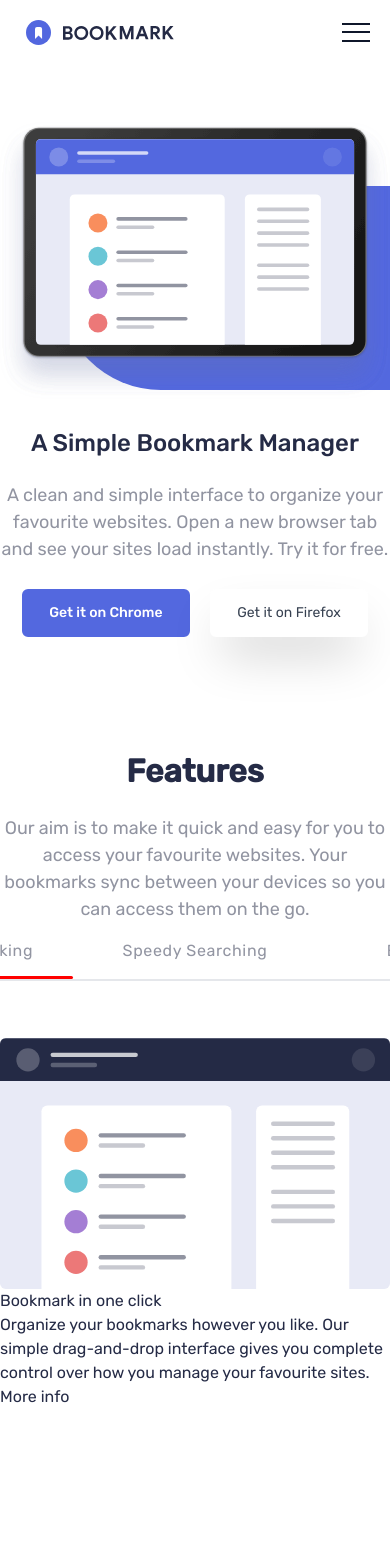
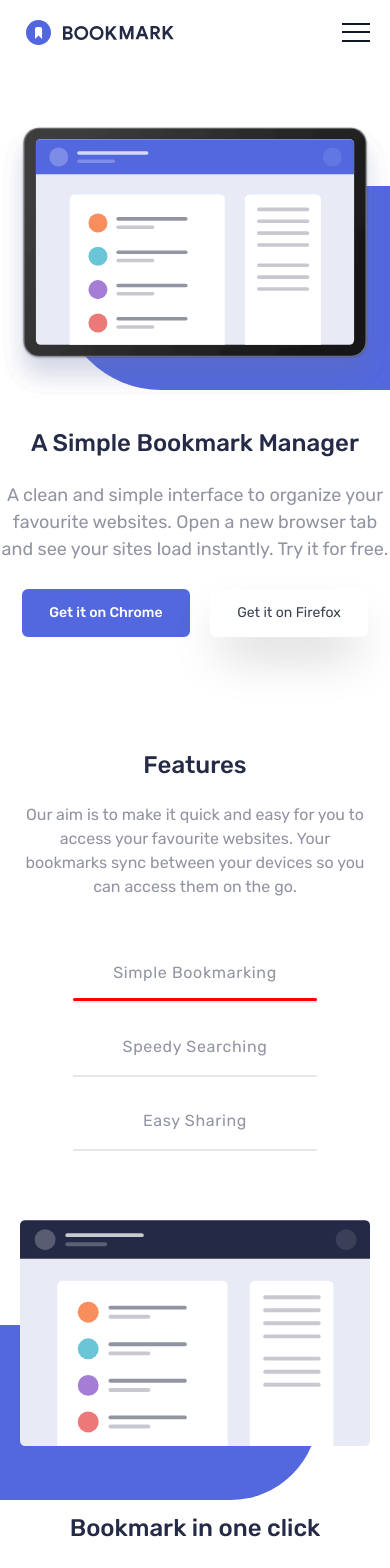
Before and after one commit to SkivaDev/frontendMentor-bookmark-landing-page, a React (Vite) app: page / in a window 390 px wide. Shown: the top 1568 px of the page. Before the commit the page ends 1409 px from the top, so only its background shows below. Built offline with nearby package versions, Linux system fonts and the light colour scheme.

Commit message:
feat(containers): :lipstick: add responsive design to Features.jsx

```diff
--- a/src/containers/Features.jsx
+++ b/src/containers/Features.jsx
@@ -11,22 +11,21 @@ function Features() {
   const [featureNum, setFeatureNum] = useState(1);
 
   return (
-    <div className="flex flex-col items-center justify-center max-w-[73.375rem] mx-auto mt-[6.875rem]  md:gap-16 md:px-8">
+    <div className="flex flex-col items-center justify-center max-w-[73.375rem] mx-auto mt-[6.875rem] px-[1.25rem] gap-[2.875rem] md:px-8">
       <div className="flex flex-col gap-[1.25rem] items-center max-w-[33.575rem]">
-        <h2 className="text-[2rem] font-bold">Features</h2>
-        <p className="text-center text-[1.125rem] text-grayish-blue">
+        <h2 className="text-[1.5rem] md:text-[2rem] font-medium">Features</h2>
+        <p className="text-center md:text-[1.125rem] text-grayish-blue">
           Our aim is to make it quick and easy for you to access your favourite
           websites. Your bookmarks sync between your devices so you can access
           them on the go.
         </p>
       </div>
       <div className="flex flex-col items-center justify-center w-full">
-        <div className="flex items-center justify-center w-full">
+        <div className="flex flex-col md:flex-row items-center justify-center w-full gap-4 md:gap-0">
           {featuresButtons.map((btn, i) => (
             <button
               key={i}
               onClick={() => setFeatureNum(i + 1)}
-              // className=" px-[2.6875rem] py-[1.625rem] text-very-dark-blue/50"
               className={`border-tab relative min-w-[15.2325rem] border-b-2 px-6 py-4 tracking-[0.04em] text-very-dark-blue/50 transition duration-300 hover:text-soft-red md:px-[2.6875rem] md:py-[1.625rem]
               ${(featureNum === i + 1) ? "border-selected" : ""}
               `}
@@ -35,21 +34,21 @@ function Features() {
             </button>
           ))}
         </div>
-        <div className="flex flex-col items-center justify-center md:justify-between md:flex-row mx-auto mt-[3.5625rem] max-w-[73.375rem] md:gap-16 md:px-8">
-          <div>
+        <div className="flex flex-col items-center justify-center md:justify-between lg:items-start md:flex-row mx-auto max-w-[73.375rem]   gap-16 py-[4.3125rem] banner-2">
+          <div className="flex-[1.15] width-fill-available max-w-[33.625rem] md:max-w-full">
             <img
               src={features[featureNum - 1].imageUrl}
               alt="feature-image"
               aria-hidden="true"
-              width={657}
-              height={466}
-              className="mx-auto rwd:max-w-[125%]"
+              width={538}
+              height={347}
+              className=""
             />
           </div>
-          <div>
-            <h3>{features[featureNum - 1].title}</h3>
-            <p>{features[featureNum - 1].description}</p>
-            <button>{features[featureNum - 1].buttonText}</button>
+          <div className="flex-1 flex flex-col gap-[1.5625rem] md:items-start lg:pl-[4.5rem] lg:pt-[3.25rem] text-center md:text-left">
+            <h3 className="text-[1.5rem] md:text-[2rem] font-medium ">{features[featureNum - 1].title}</h3>
+            <p className="text-[1.125rem] text-grayish-blue">{features[featureNum - 1].description}</p>
+            <button className="text-[.875rem] rounded-md border-[0.188rem] border-soft-blue bg-soft-blue py-[0.655rem] px-[1.521rem] font-medium text-white transition duration-300 hover:bg-white hover:text-soft-blue mx-auto md:mx-0">{features[featureNum - 1].buttonText}</button>
           </div>
         </div>
       </div>
```
